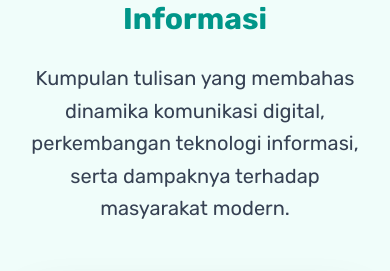
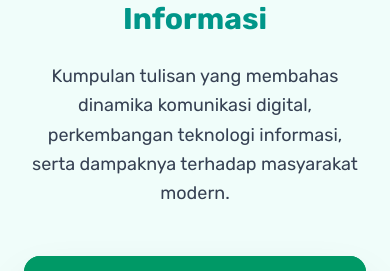
Before and after one commit to mgs28-mh/blog, a Next.js app: page / in a window 390 px wide. Shown: the part 292-563 px from the top of the page. Built offline with nearby package versions, Linux system fonts and the light colour scheme; no server answers.

Commit message:
blog: update hero section

```diff
--- a/components/hero.tsx
+++ b/components/hero.tsx
@@ -6,7 +6,7 @@ import Link from "next/link";
 export default function Hero() {
   return (
     <section className="relative py-25 sm:py-20 flex flex-col items-center justify-center bg-teal-50 overflow-hidden">
-      <div className="max-w-6xl mx-auto px-6 text-center">
+      <div className="max-w-7xl mx-auto px-6 text-center">
         {/* Main Headline with Staggered Animation */}
         <div className="mb-6">
           <motion.h1
@@ -41,7 +41,7 @@ export default function Hero() {
           transition={{ duration: 0.8, delay: 0.8 }}
           className="max-w-4xl mx-auto mb-12"
         >
-          <p className="text-xl md:text-2xl text-gray-700 leading-relaxed mb-4">
+          <p className="text-lg md:text-2xl text-gray-700 leading-relaxed mb-4">
             Kumpulan tulisan yang membahas dinamika komunikasi digital, perkembangan teknologi informasi, serta dampaknya terhadap masyarakat modern.
           </p>
         </motion.div>
```
